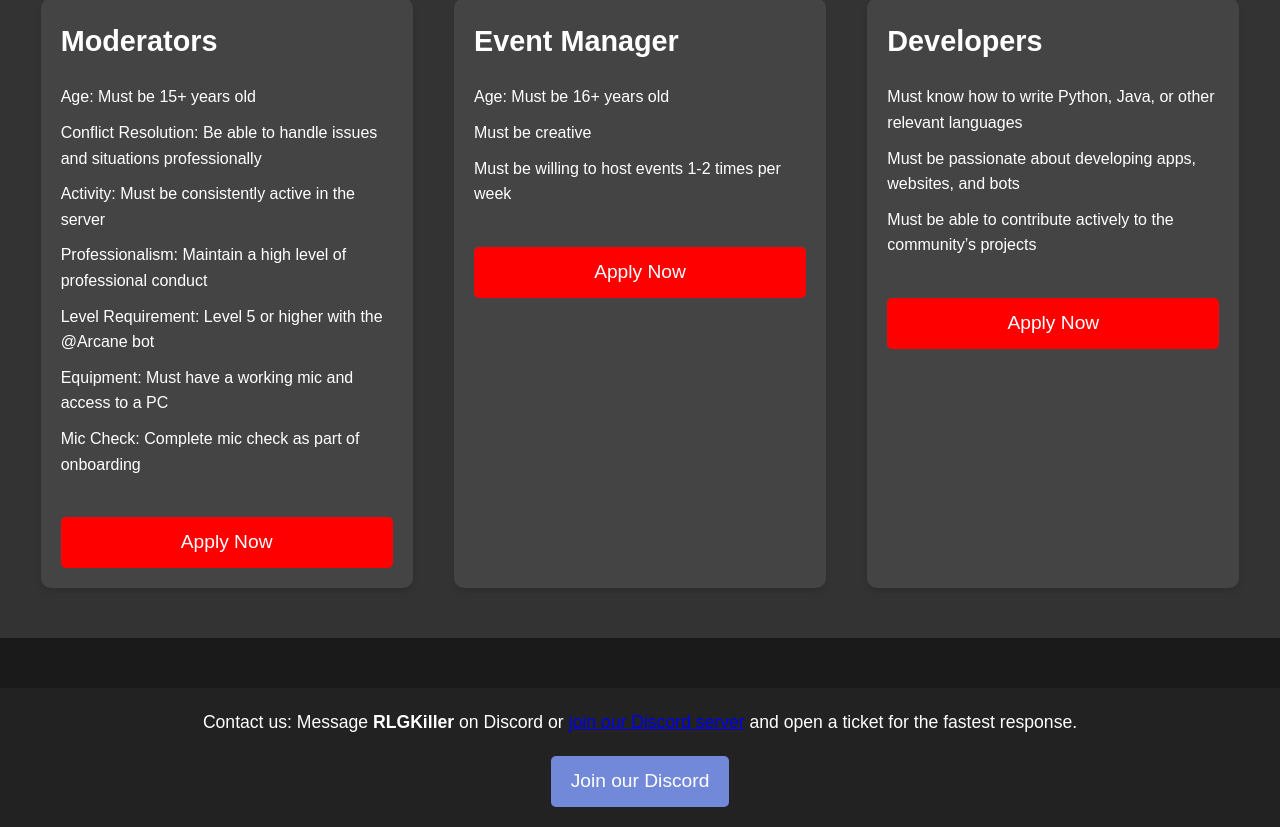
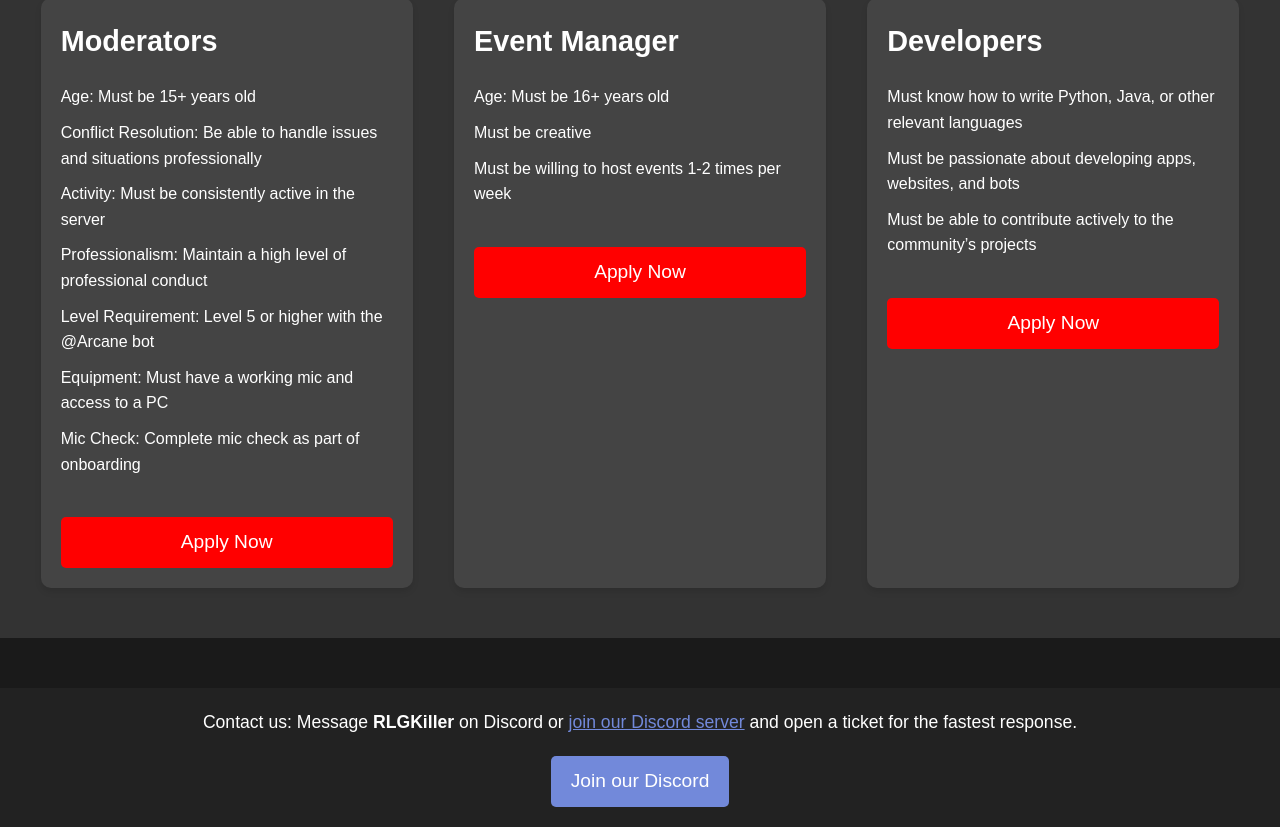
Before and after one commit to Red-Light-Gaming/Red-Light-Gaming.github.io, a plain HTML site: page index.html in a window 1280 px wide. Shown: the part 461-1288 px from the top of the page. Drawn offline with Linux system fonts and the light colour scheme; a script that the page names is missing.

Commit message:
Update index.html

```diff
--- a/index.html
+++ b/index.html
@@ -67,15 +67,17 @@
 </div>
     </section>
 
- <!-- Footer Section -->
+<!-- Footer Section -->
 <footer id="contact">
-    <p>Contact us: Message <strong>RLGKiller</strong> on Discord or
-        <a href="https://discord.gg/XMPsxtEnKG" target="_blank">join our Discord server</a>
+    <p>
+        Contact us: Message <strong>RLGKiller</strong> on Discord or
+        <a href="https://discord.gg/XMPsxtEnKG" style="color: #7289da;">join our Discord server</a>
         and open a ticket for the fastest response.
     </p>
-    <a href="https://discord.gg/XMPsxtEnKG" class="discord-button">Join our Discord</a>
+    <div class="discord-button-wrapper">
+        <a href="https://discord.gg/XMPsxtEnKG" class="discord-button">Join our Discord</a>
+    </div>
 </footer>
-
 
     <script src="script.js"></script>
 </body>
```
